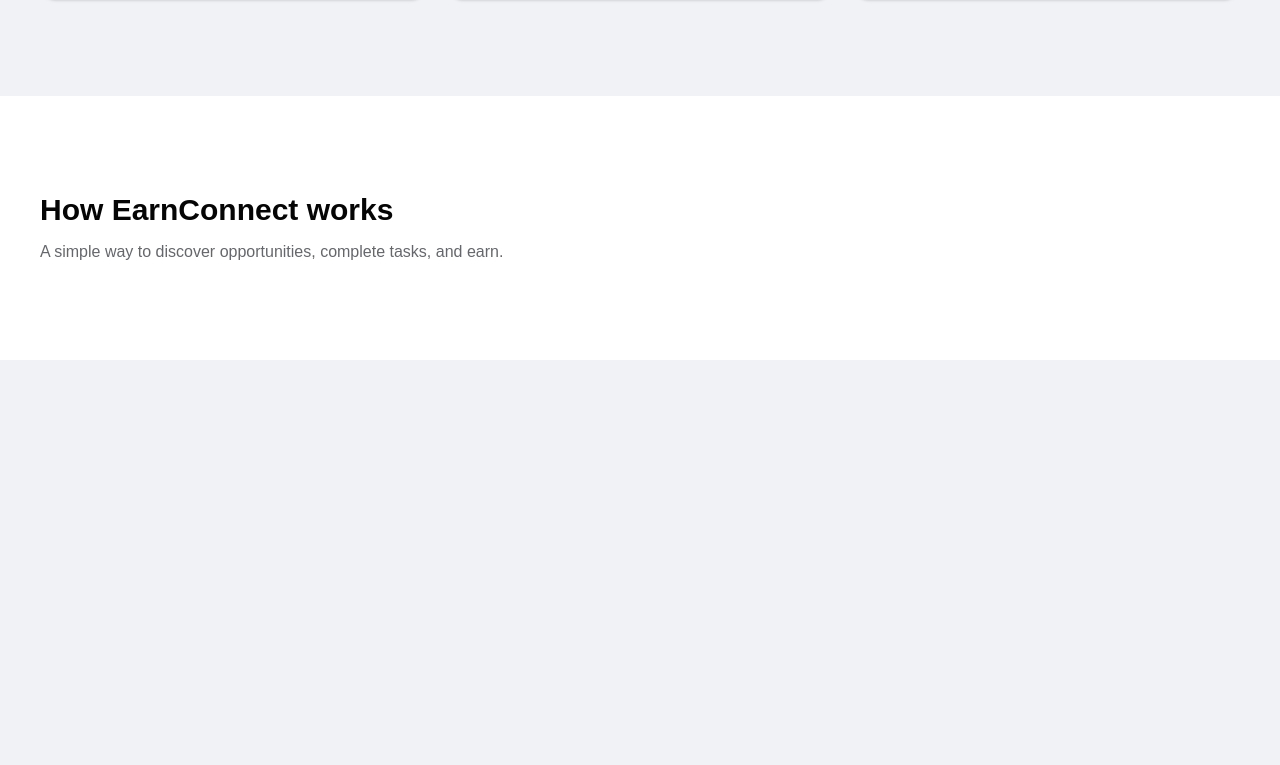
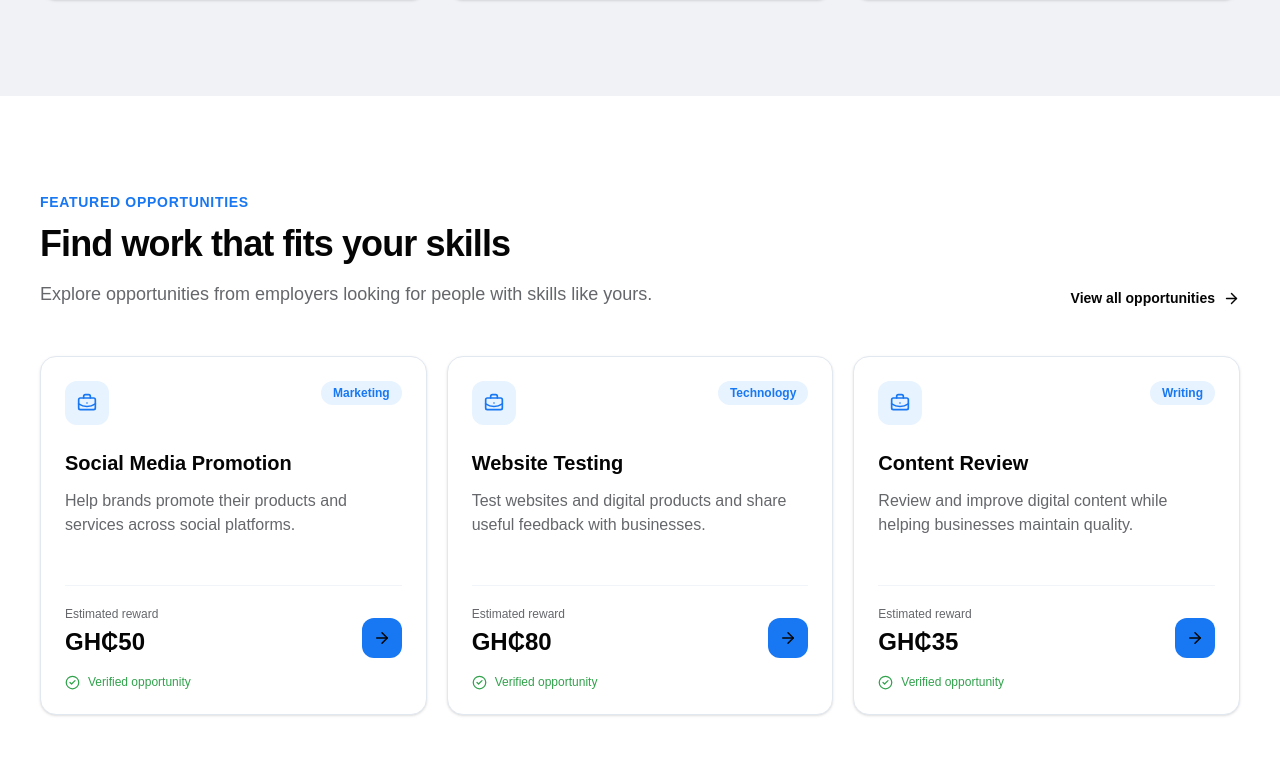
Before and after one commit to barbie-d-oll/earnconnect, a Next.js app: page / in a window 1280 px wide. Shown: the part 1675-2440 px from the top of the page. Before the commit the page ends 2035 px from the top, so only its background shows below. Built offline with nearby package versions, Linux system fonts and the light colour scheme.

Commit message:
feat: add featured benefits

```diff
--- a/app/components/sections/Opportunities.tsx
+++ b/app/components/sections/Opportunities.tsx
@@ -0,0 +1,127 @@
+import {
+  ArrowRight,
+  BriefcaseBusiness,
+  CheckCircle2,
+} from "lucide-react";
+import Link from "next/link";
+
+const opportunities = [
+  {
+    title: "Social Media Promotion",
+    category: "Marketing",
+    description:
+      "Help brands promote their products and services across social platforms.",
+    reward: "GH₵50",
+  },
+  {
+    title: "Website Testing",
+    category: "Technology",
+    description:
+      "Test websites and digital products and share useful feedback with businesses.",
+    reward: "GH₵80",
+  },
+  {
+    title: "Content Review",
+    category: "Writing",
+    description:
+      "Review and improve digital content while helping businesses maintain quality.",
+    reward: "GH₵35",
+  },
+];
+
+export default function Opportunities() {
+  return (
+    <section
+      id="opportunities"
+      className="bg-white px-6 py-20 sm:px-8 lg:px-10 lg:py-24"
+    >
+      <div className="mx-auto max-w-7xl">
+        {/* Section heading */}
+        <div className="flex flex-col justify-between gap-5 md:flex-row md:items-end">
+          <div className="max-w-2xl">
+            <p className="text-sm font-bold uppercase tracking-wider text-[#1877F2]">
+              Featured opportunities
+            </p>
+
+            <h2 className="mt-3 text-3xl font-black tracking-tight text-[#050505] sm:text-4xl">
+              Find work that fits your skills
+            </h2>
+
+            <p className="mt-4 text-lg leading-7 text-[#65676B]">
+              Explore opportunities from employers looking for people with
+              skills like yours.
+            </p>
+          </div>
+
+          <Link
+            href="/opportunities"
+            className="inline-flex items-center gap-2 text-sm font-bold text-[#1877F2] hover:text-[#166FE5]"
+          >
+            View all opportunities
+            <ArrowRight size={17} />
+          </Link>
+        </div>
+
+        {/* Opportunity cards */}
+        <div className="mt-12 grid gap-5 lg:grid-cols-3">
+          {opportunities.map((opportunity) => (
+            <article
+              key={opportunity.title}
+              className="group rounded-2xl border border-slate-200 bg-white p-6 shadow-sm transition hover:-translate-y-1 hover:border-blue-100 hover:shadow-lg"
+            >
+              {/* Top */}
+              <div className="flex items-start justify-between">
+                <div className="flex h-11 w-11 items-center justify-center rounded-xl bg-[#E7F3FF]">
+                  <BriefcaseBusiness
+                    size={20}
+                    className="text-[#1877F2]"
+                  />
+                </div>
+
+                <span className="rounded-full bg-[#E7F3FF] px-3 py-1 text-xs font-semibold text-[#1877F2]">
+                  {opportunity.category}
+                </span>
+              </div>
+
+              {/* Content */}
+              <h3 className="mt-6 text-xl font-bold text-[#050505]">
+                {opportunity.title}
+              </h3>
+
+              <p className="mt-3 min-h-[72px] leading-6 text-[#65676B]">
+                {opportunity.description}
+              </p>
+
+              {/* Reward */}
+              <div className="mt-6 flex items-end justify-between border-t border-slate-100 pt-5">
+                <div>
+                  <p className="text-xs text-[#65676B]">
+                    Estimated reward
+                  </p>
+
+                  <p className="mt-1 text-2xl font-black text-[#050505]">
+                    {opportunity.reward}
+                  </p>
+                </div>
+
+                <Link
+                  href="/opportunities"
+                  className="flex h-10 w-10 items-center justify-center rounded-xl bg-[#1877F2] text-white transition group-hover:bg-[#166FE5]"
+                  aria-label={`View ${opportunity.title}`}
+                >
+                  <ArrowRight size={18} />
+                </Link>
+              </div>
+
+              {/* Trust indicator */}
+              <div className="mt-4 flex items-center gap-2 text-xs text-[#31A24C]">
+                <CheckCircle2 size={15} />
+                Verified opportunity
+              </div>
+            </article>
+          ))}
+        </div>
+      </div>
+    </section>
+  );
+}
--- a/app/page.tsx
+++ b/app/page.tsx
@@ -2,6 +2,7 @@
 import Hero from "@/app/components/sections/Hero";
 import Stats from "@/app/components/sections/Stats";
 import HowItWorks from "@/app/components/sections/HowItWorks";
+import Opportunities from "./components/sections/Opportunities";
 import Link from "next/link";
 
 export default function Home() {
@@ -13,6 +14,7 @@
         <Hero />
         <Stats />
         <HowItWorks />
+        <Opportunities />
 
         <section
           id="how-it-works"
```
Also changed, not shown: 1 other file (tests, documents, lock files or other folders).
